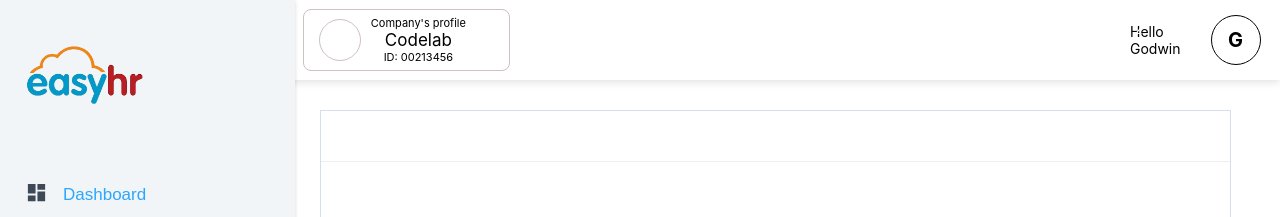
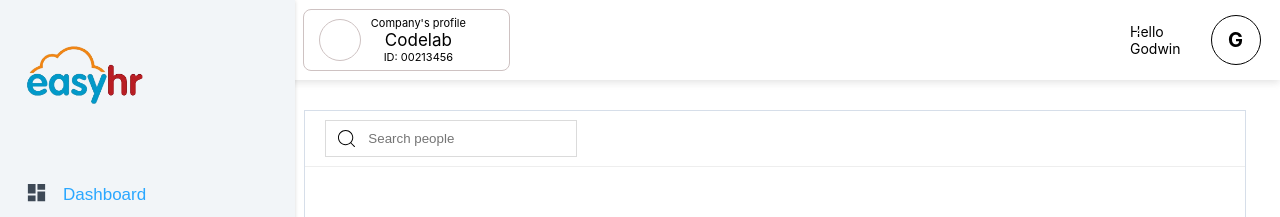
Before and after one commit to OgbuEsther/Easy_HR_FE, a React (Create React App) app: page /dashboard/payroll in a window 1280 px wide. Shown: the top 217 px of the page. Built offline with nearby package versions, Linux system fonts and the light colour scheme.

Commit message:
payroll search

```diff
--- a/src/pages/Payroll.tsx
+++ b/src/pages/Payroll.tsx
@@ -1,12 +1,18 @@
 import React from 'react'
 import styled from 'styled-components'
+import {CiSearch} from "react-icons/ci"
 
 const Payroll = () => {
   return (
       <Container>
           <Wrapper>
               <Head>
-
+                  <Inputhold>
+                      <Search>
+                          <CiSearch />
+                      </Search>
+                      <Input placeholder='Search people'/>
+                  </Inputhold>
               </Head>
           </Wrapper>
       </Container>
@@ -15,14 +21,43 @@ const Payroll = () => {
 
 export default Payroll
 
+const Input = styled.input`
+    height: 100%;
+    flex: 1;
+    border: none;
+    outline: none;
+`
+
+const Search = styled.div`
+    height: 100%;
+    width: 40px;
+    display: flex;
+    justify-content: center;
+    align-items: center;
+    font-size: 23px;
+`
+
+const Inputhold = styled.div`
+    width: 250px;
+    height: 35px;
+    border-bottom: 4px;
+    border: 1px solid #dbdbdb;
+    margin-left: 20px;
+    display: flex;
+    align-items: center;
+    overflow: hidden;
+`
+
 const Head = styled.div`
     width: 100%;
-    height: 50px;
-    border-bottom: 1px solid #eee;;
+    height: 55px;
+    border-bottom: 1px solid #eee;
+    display: flex;
+    align-items: center;
 `
 
 const Wrapper = styled.div`
-    width: 90%;
+    width: 93%;
     height: 500px;
     display: flex;
     border: 1px solid #d6dee9;
```
